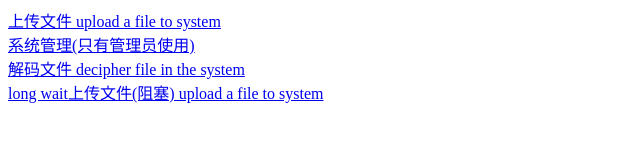
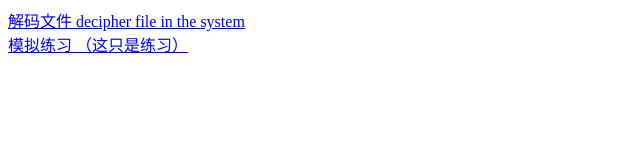
Before and after one commit to zhangweikop/decipherFox, a plain HTML site: page homePage.html in a window 1280 px wide. Shown: the whole page, without its empty margins (0-640 px from the left). Drawn offline with Linux system fonts and the light colour scheme.

Commit message:
Update homePage.html

```diff
--- a/homePage.html
+++ b/homePage.html
@@ -8,10 +8,11 @@
 		<script src="/scripts/jquery.min.js"></script>
 	</head>
 	<body>
-		<div><a href="/upload">上传文件 upload a file to system</a></div>
-		<div><a href="/manager">系统管理(只有管理员使用)</a></div>
+
 		<div><a href="/decipher">解码文件 decipher file in the system</a></div>
-		<div><a href="/uploadLong">long wait上传文件(阻塞) upload a file to system</a></div>
+		<div><a href="/decipher">模拟练习 （这只是练习）</a></div>
+
+
 
 
 	</body>
```
